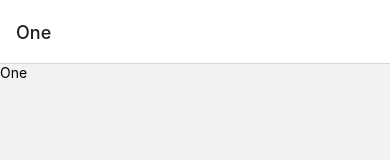
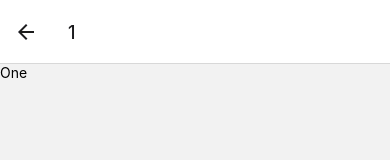
Before and after one commit to 11t518s/reactnativestudy, a React Native app in the folder movieApp/: screen /Stack in a window 390 px wide. Before the commit this address had no page. Shown: the top 160 px of the page. Built offline with nearby package versions, Linux system fonts and the light colour scheme.

Commit message:
~use nav both stack and tab

```diff
--- a/movieApp/App.js
+++ b/movieApp/App.js
@@ -11,6 +11,7 @@ import {
 } from "@react-navigation/native";
 import Tabs from "./navigation/Tab";
 import Stack from "./navigation/Stack";
+import Root from "./navigation/Root";
 
 export default function App() {
   const [assets] = useAssets([require("./test.jpeg")]);
@@ -25,8 +26,7 @@ export default function App() {
   }
   return (
     <NavigationContainer>
-      {/*<Tabs />*/}
-      <Stack />
+      <Root />
     </NavigationContainer>
   );
 }
--- /dev/null
+++ b/movieApp/navigation/Root.js
@@ -0,0 +1,14 @@
+import React from "react";
+import { createNativeStackNavigator } from "@react-navigation/native-stack";
+import Tabs from "./Tab";
+import Stack from "./Stack";
+
+const Nav = createNativeStackNavigator();
+
+const Root = () => (
+  <Nav.Navigator screenOptions={{ presentation: "modal", headerShown: false }}>
+    <Nav.Screen name="Tabs" component={Tabs} />
+    <Nav.Screen name="Stack" component={Stack} />
+  </Nav.Navigator>
+);
+export default Root;
--- a/movieApp/navigation/Stack.js
+++ b/movieApp/navigation/Stack.js
@@ -13,19 +13,28 @@ const ScreenTwo = ({ navigation: { navigate } }) => (
     <Text>Two</Text>
   </Pressable>
 );
-const ScreenThree = ({ navigation: { goBack } }) => (
-  <Pressable onPress={() => goBack()}>
-    <Text>Three</Text>
+const ScreenThree = ({ navigation: { navigate } }) => (
+  <Pressable onPress={() => navigate("Tabs", { screen: "Search" })}>
+    <Text>Go to search</Text>
   </Pressable>
 );
 
 const NativeStack = createNativeStackNavigator();
 
 const Stack = () => (
-  <NativeStack.Navigator>
-    <NativeStack.Screen name={"One"} component={ScreenOne} />
-    <NativeStack.Screen name={"Two"} component={ScreenTwo} />
-    <NativeStack.Screen name={"Three"} component={ScreenThree} />
+  <NativeStack.Navigator
+    screenOptions={{
+      // presentation: "modal",
+      animation: "fade",
+    }}
+  >
+    <NativeStack.Screen
+      name="One"
+      component={ScreenOne}
+      options={{ title: "1" }}
+    />
+    <NativeStack.Screen name="Two" component={ScreenTwo} />
+    <NativeStack.Screen name="Three" component={ScreenThree} />
   </NativeStack.Navigator>
 );
 
--- /dev/null
+++ b/movieApp/screens/Movie 2.js
@@ -0,0 +1,6 @@
+import React from 'react'
+import {View, Text} from 'react-native'
+
+const Movie = () => <View style={{flex:1, justifyContent: 'center', alienItems: 'center'}}><Text>Movie</Text></View>
+
+export default Movie;
--- /dev/null
+++ b/movieApp/screens/Search 2.js
@@ -0,0 +1,6 @@
+import React from 'react'
+import {View, Text} from 'react-native'
+
+const Search = () => <View style={{flex:1, justifyContent: 'center', alienItems: 'center'}}><Text>Search</Text></View>
+
+export default Search;
--- /dev/null
+++ b/movieApp/screens/Tv 2.js
@@ -0,0 +1,6 @@
+import React from 'react'
+import {View, Text} from 'react-native'
+
+const Tv = () => <View style={{flex:1, justifyContent: 'center', alienItems: 'center'}}><Text>Tv</Text></View>
+
+export default Tv;
```
